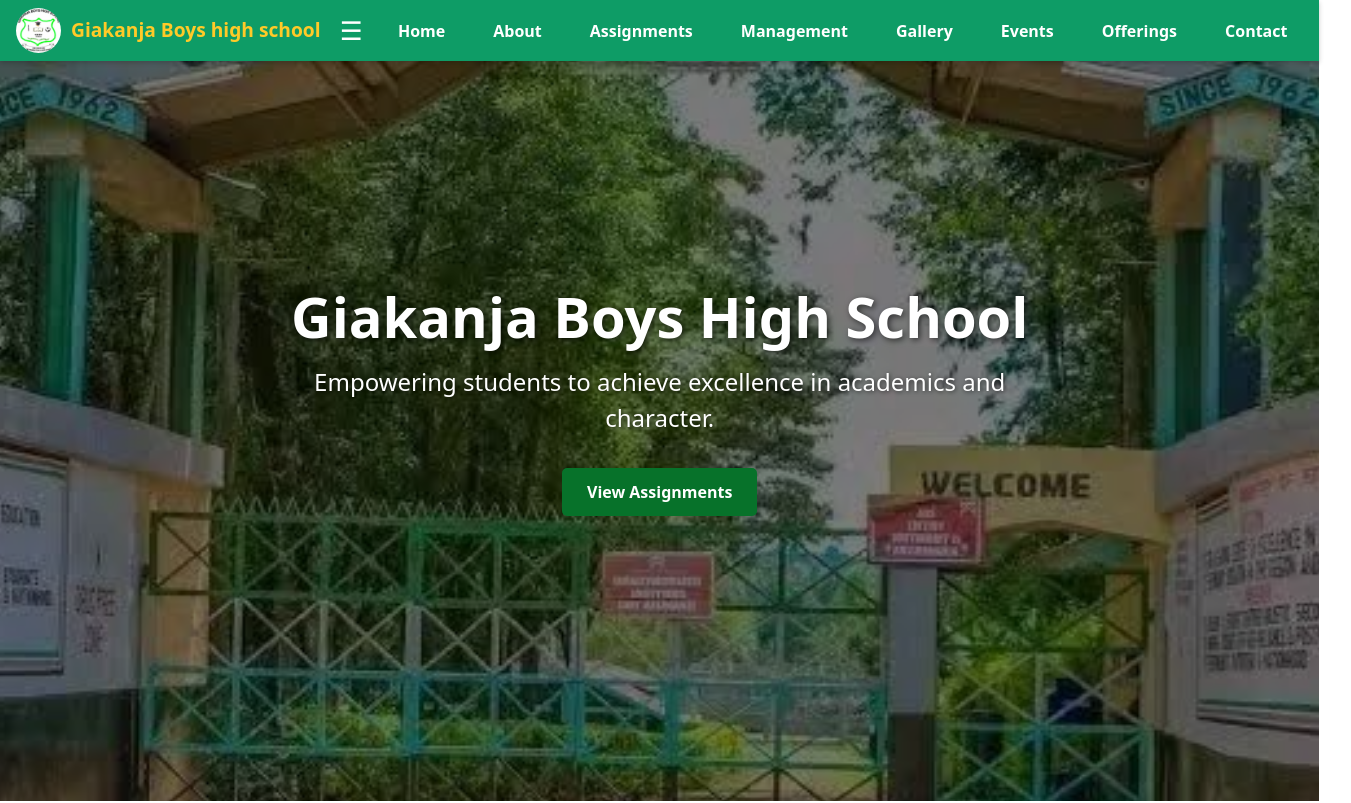
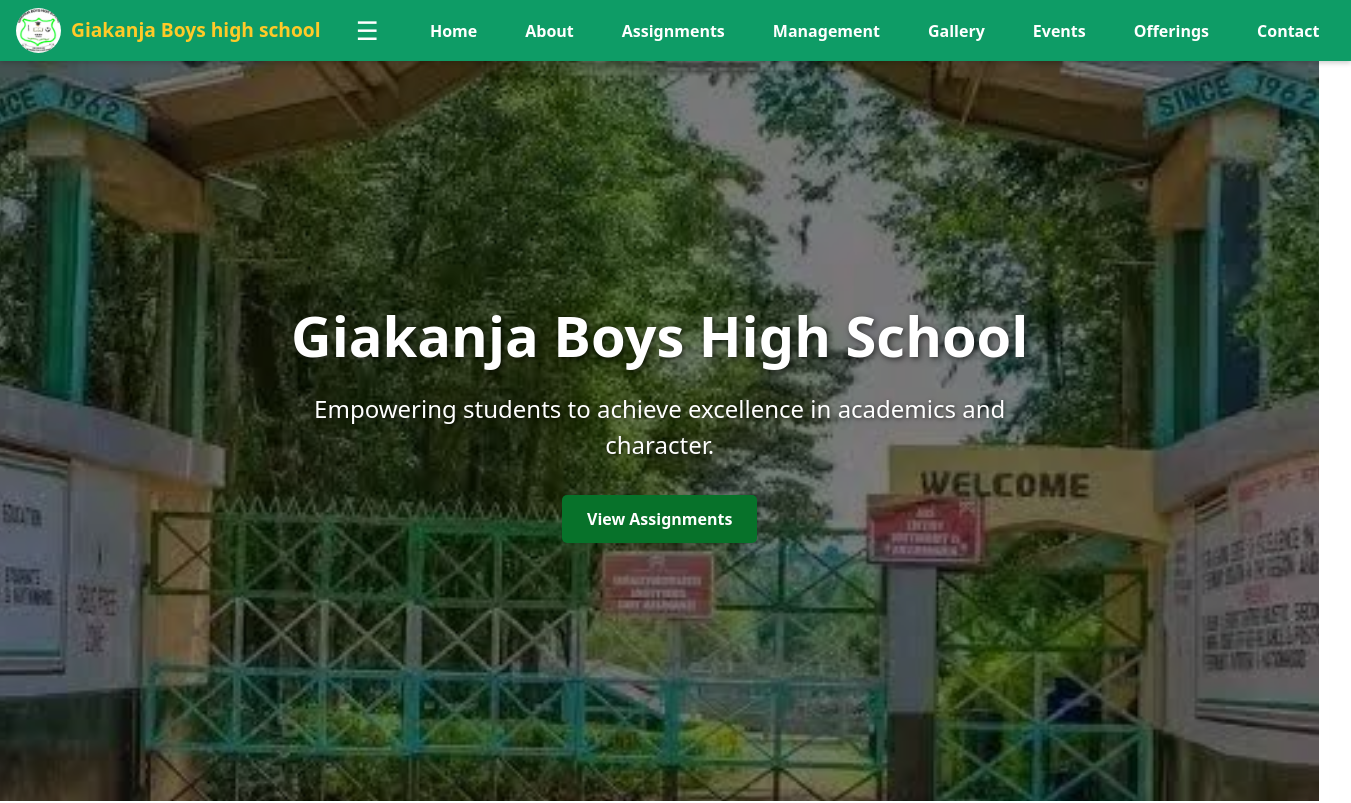
Before and after one commit to fredmallin/giakanja-boys-website, a React (Vite) app: page / in a window 1280 px wide. Shown: the top 803 px of the page, 1351 px wide, since content can reach past the window. Built offline with nearby package versions, Linux system fonts and the light colour scheme.

Commit message:
initialize my project

```diff
--- a/src/App.css
+++ b/src/App.css
@@ -1,13 +1,4 @@
-* {
-  margin: 0;
-  padding: 0;
-  box-sizing: border-box;
-}
-
-body {
-  margin: 0;
-  padding: 0;
-}
+
 body {
   background-color: #ffffff; /* white */
   color: #000000;            /* black text for readability */
```
